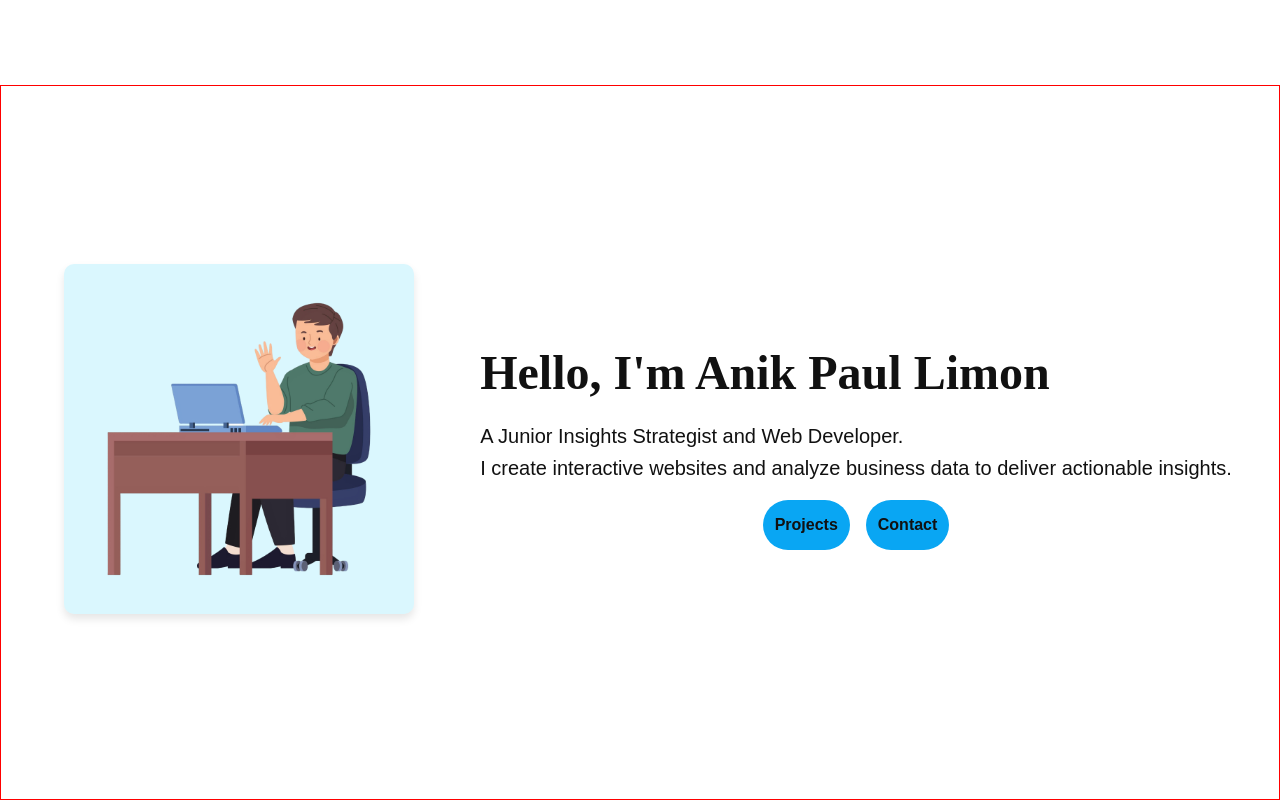
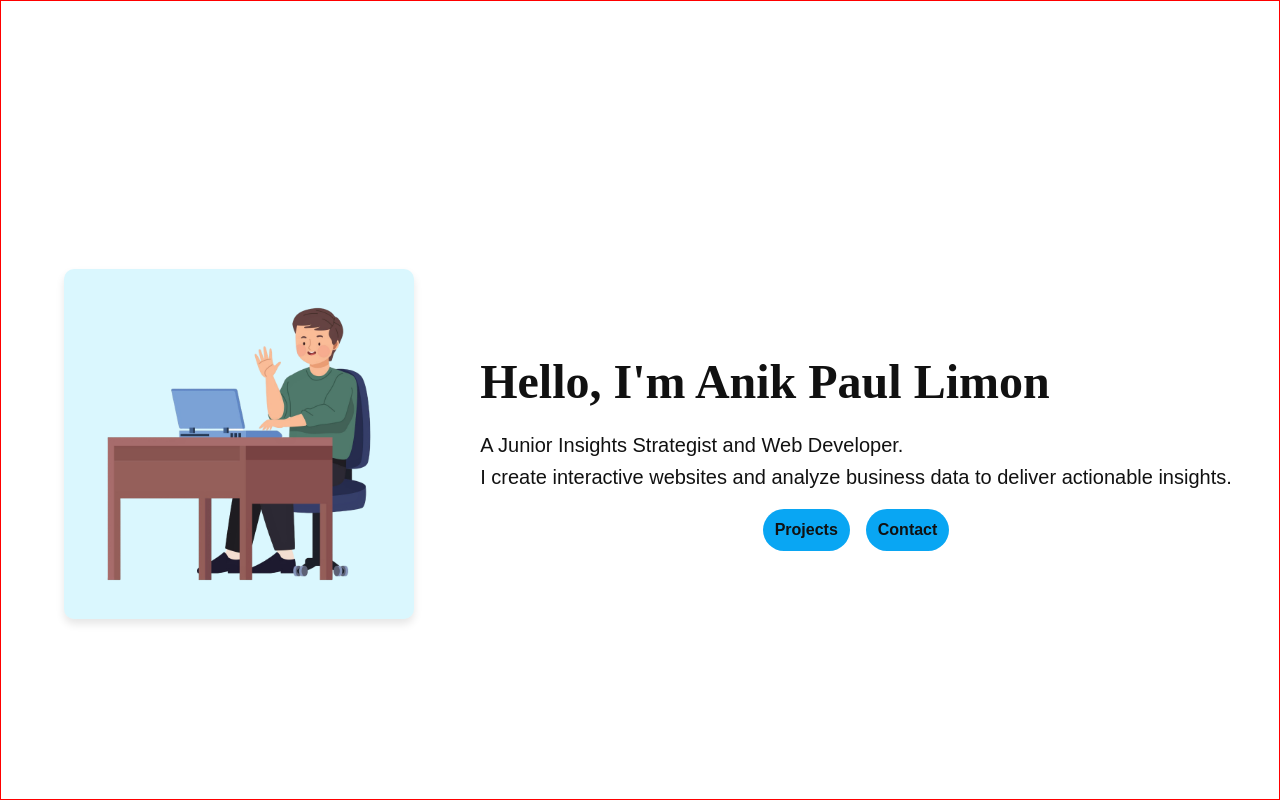
Before and after one commit to ap-limon/advanced_react_portfolio_dynamic, a React app: page / in a window 1280 px wide. Shown: the top 800 px of the page. Built offline with nearby package versions, Linux system fonts and the light colour scheme.

Commit message:
lets see how it looks now

```diff
--- a/src/styles/components/_Home.scss
+++ b/src/styles/components/_Home.scss
@@ -5,10 +5,9 @@
   padding: $spacing-xl;
   background: var(--home-background);
   @include flex-center();
-  height: calc(100vh - 85px);
-  margin-top: 85px;
 
   .hero-content {
+    padding-top: 95px;
     @include flex-center();
     @include fadeIn("up", 20px, 1s, ease-in-out);
     text-align: justify;
@@ -65,7 +64,7 @@
 
     .btn {
       color: var(--text-color);
-      padding: $spacing-sm;
+      padding: $spacing-xs $spacing-sm ;
       font-family: $font-poppins;
       background-color: var(--button-background);
       @include responsive-font(1rem, .8rem, .9rem, 1rem);
```
